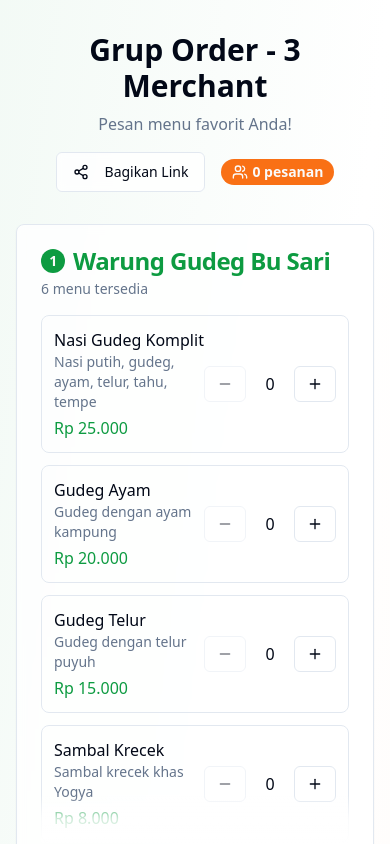
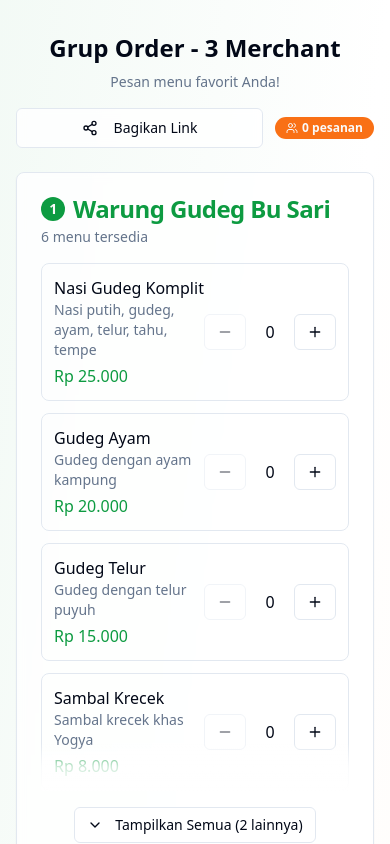
Before and after one commit to bungandy/gofood-group-order, a React (Vite) app: page /order/1 in a window 390 px wide. Shown: the top 844 px of the page. Built offline with nearby package versions, Linux system fonts and the light colour scheme.

Commit message:
Fix mobile display issues
The AI has addressed display inconsistencies on mobile devices for the order summary section.
-edited src/pages/OrderingPage.tsx

```diff
--- a/src/pages/OrderingPage.tsx
+++ b/src/pages/OrderingPage.tsx
@@ -267,15 +267,16 @@ const OrderingPage = () => {
     <div className="min-h-screen bg-gradient-to-br from-primary/5 via-background to-secondary/5">
       <div className="container mx-auto px-4 py-8">
         {/* Header */}
-        <div className="text-center mb-8">
-          <h1 className="text-3xl font-bold mb-2">{merchantName}</h1>
-          <p className="text-muted-foreground mb-4">Pesan menu favorit Anda!</p>
+        <div className="text-center mb-6 md:mb-8">
+          <h1 className="text-2xl md:text-3xl font-bold mb-2">{merchantName}</h1>
+          <p className="text-muted-foreground mb-4 text-sm md:text-base">Pesan menu favorit Anda!</p>
 
-          <div className="flex items-center justify-center gap-4 mb-6">
+          <div className="flex flex-col sm:flex-row items-center justify-center gap-3 sm:gap-4 mb-6">
+            <div className="flex items-center gap-3 w-full sm:w-auto">
               <Button
                 onClick={shareLink}
                 variant="outline"
-              className="bg-white/80 backdrop-blur-sm"
+                className="bg-white/80 backdrop-blur-sm flex-1 sm:flex-initial text-sm"
               >
                 {copied ? (
                   <>
@@ -290,16 +291,17 @@ const OrderingPage = () => {
                 )}
               </Button>
 
-            <Badge variant="secondary" className="text-sm">
-              <Users className="w-4 h-4 mr-1" />
+              <Badge variant="secondary" className="text-xs sm:text-sm whitespace-nowrap">
+                <Users className="w-3 h-3 sm:w-4 sm:h-4 mr-1" />
                 {orders.length} pesanan
               </Badge>
+            </div>
 
             {orders.length > 0 && (
               <Button
                 onClick={goToOverview}
                 variant="outline"
-                className="bg-white/80 backdrop-blur-sm"
+                className="bg-white/80 backdrop-blur-sm w-full sm:w-auto text-sm"
               >
                 <BarChart3 className="w-4 h-4 mr-2" />
                 Lihat Overview
```
Lines whose indentation alone changed are shown as unchanged.
